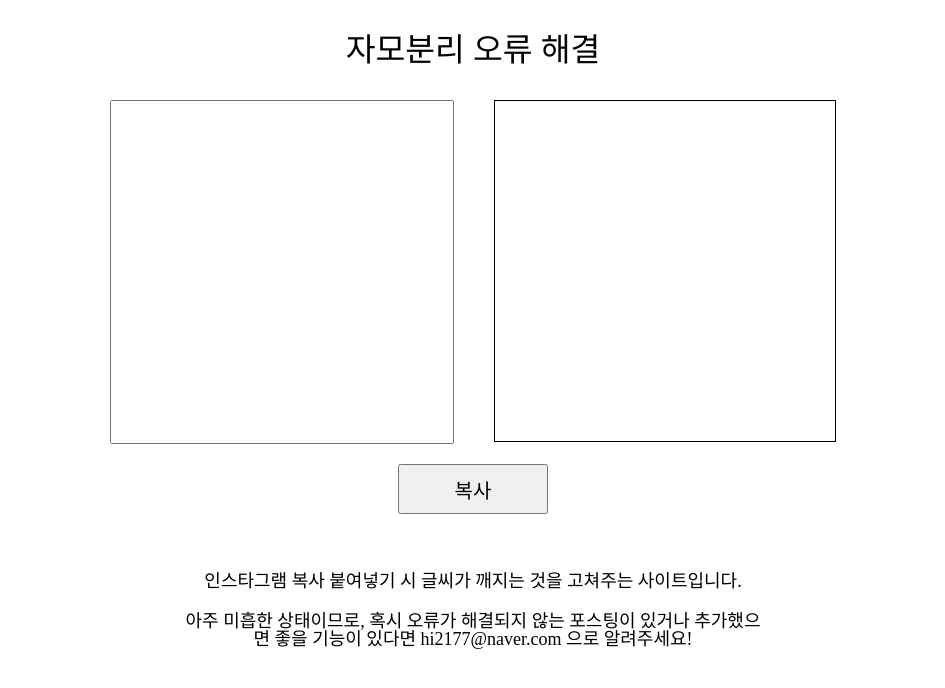
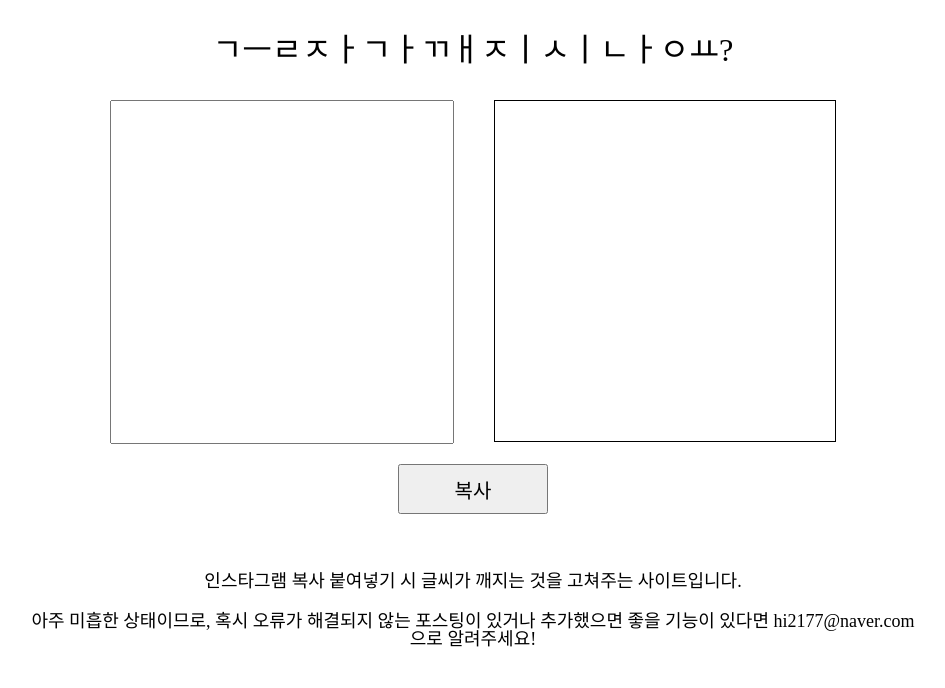
Before and after one commit to TaeIng/taeing.github.io, a Jekyll site: the page converting/index.html, which Jekyll copies as it is, in a window 1280 px wide. Shown: the top 688 px of the page, without its empty margins (167-1112 px from the left). Built offline with Jekyll 4.4.1, drawn with Linux system fonts in a browser that asks for light colours.

Commit message:
수정:  자모결합사이트 타이틀, 정보창 크기, 복사알림 폰트 수정

```diff
--- a/converting/css/convert.css
+++ b/converting/css/convert.css
@@ -52,6 +52,7 @@ header{
 
 .hidden{
   /* display: none; */
+  font-style: italic;
 }
 
 .copyNotify{
@@ -74,13 +75,13 @@ header{
 
 .info{
   margin-top: 20px;
-  width: 1000px;
+  width: 100vh;
   height: 50px;;
   text-align: center;
 }
 
 .info2{
-  width: 580px;
+  width: 100vh;
   height: 50px;;
   text-align: center;
   margin-top: -10px;
--- a/converting/index.html
+++ b/converting/index.html
@@ -8,7 +8,7 @@
 </head>
 <body>
   <header>
-    <h1 class="title">자모분리 오류 해결</h1>
+    <h1 class="title">ㄱㅡㄹㅈㅏㄱㅏㄲㅐㅈㅣㅅㅣㄴㅏㅇㅛ?</h1>
   </header>
 
     <div class="main">
@@ -17,7 +17,7 @@
     </div>
     <div class = "btnSide">
       <button class="copy">복사</button>
-      <span class="copyNotify hidden">복사가 완료되었습니다.</span>
+      <span class="copyNotify hidden">복사되었습니다.</span>
       <span class="info">인스타그램 복사 붙여넣기 시 글씨가 깨지는 것을 고쳐주는 사이트입니다. </span>
       <span class="info2">
         아주 미흡한 상태이므로, 혹시 오류가 해결되지 않는 포스팅이 있거나 추가했으면 좋을 기능이 있다면 hi2177@naver.com 으로 알려주세요!
```
